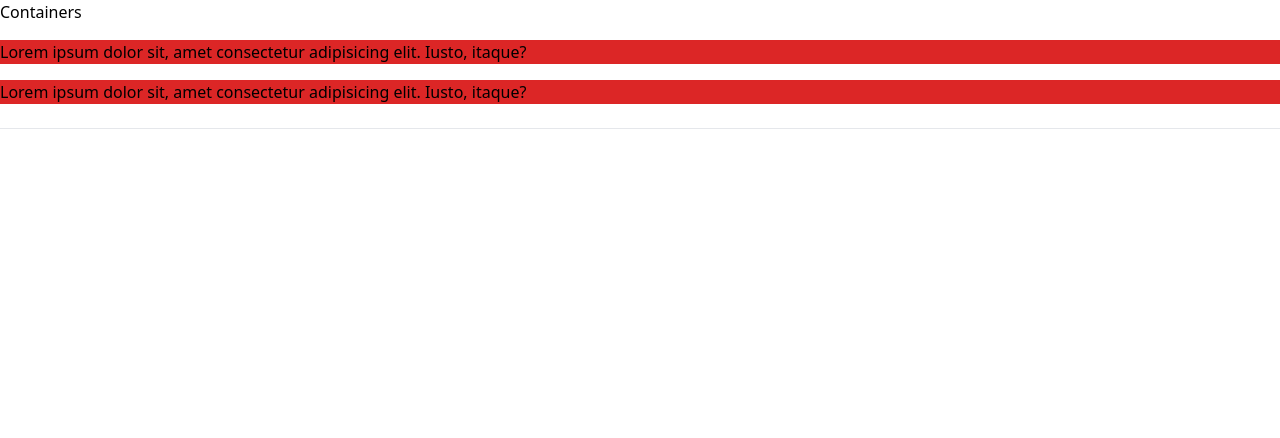
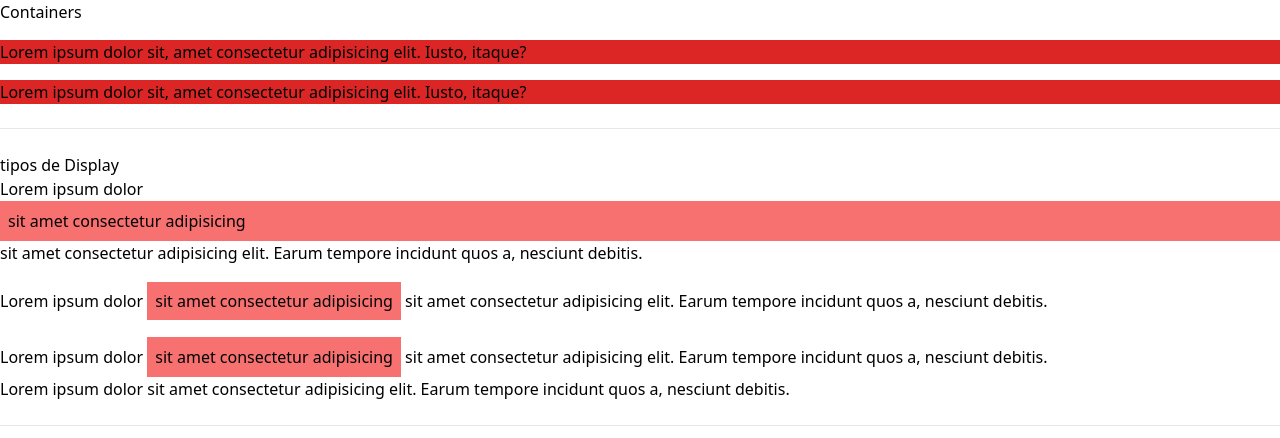
Before and after one commit to Dande94/EstudandoTailwind, a website: page layoutComResposividade/src/index.html in a window 1280 px wide. Drawn offline with Linux system fonts and the light colour scheme.

Commit message:
Modulo 4 - Tipos de Display

```diff
--- a/layoutComResposividade/src/index.html
+++ b/layoutComResposividade/src/index.html
@@ -20,15 +20,29 @@
             '2lx' = max-width: 1536px; largura máxima;
 
             aplica automático como se fosse responsivo;
-         -->
+        -->
     </div>
     <div class="container bg-red-600 mx-auto">
         Lorem ipsum dolor sit, amet consectetur adipisicing elit. Iusto, itaque?
         <!--
             'mx-auto' : margim automática;
-         -->
+        -->
     </div>
-<br>
-<hr>
+    <br>
+    <hr>
+    <br>
+    <h1 class="">tipos de Display</h1>
+    <div class="">Lorem ipsum dolor <span class="block p-2 bg-red-400">sit amet consectetur adipisicing</span> sit amet consectetur adipisicing elit. Earum tempore incidunt quos a, nesciunt debitis.</div>
+    <br>
+    <div class="">Lorem ipsum dolor <span class="inline p-2 bg-red-400">sit amet consectetur adipisicing</span> sit amet consectetur adipisicing elit. Earum tempore incidunt quos a, nesciunt debitis.</div>
+    <br>
+    <div class="">Lorem ipsum dolor <span class="inline-block p-2 bg-red-400">sit amet consectetur adipisicing</span> sit amet consectetur adipisicing elit. Earum tempore incidunt quos a, nesciunt debitis.</div>
+    <div class="">Lorem ipsum dolor <span class="hidden p-2 bg-red-400">sit amet consectetur adipisicing</span> sit amet consectetur adipisicing elit. Earum tempore incidunt quos a, nesciunt debitis.</div>
+    <!--
+
+     -->
+    <br>
+    <hr>
+    <br>
 </body>
 </html>
```
Also changed, not shown: layoutComResposividade/dist/output.css.
